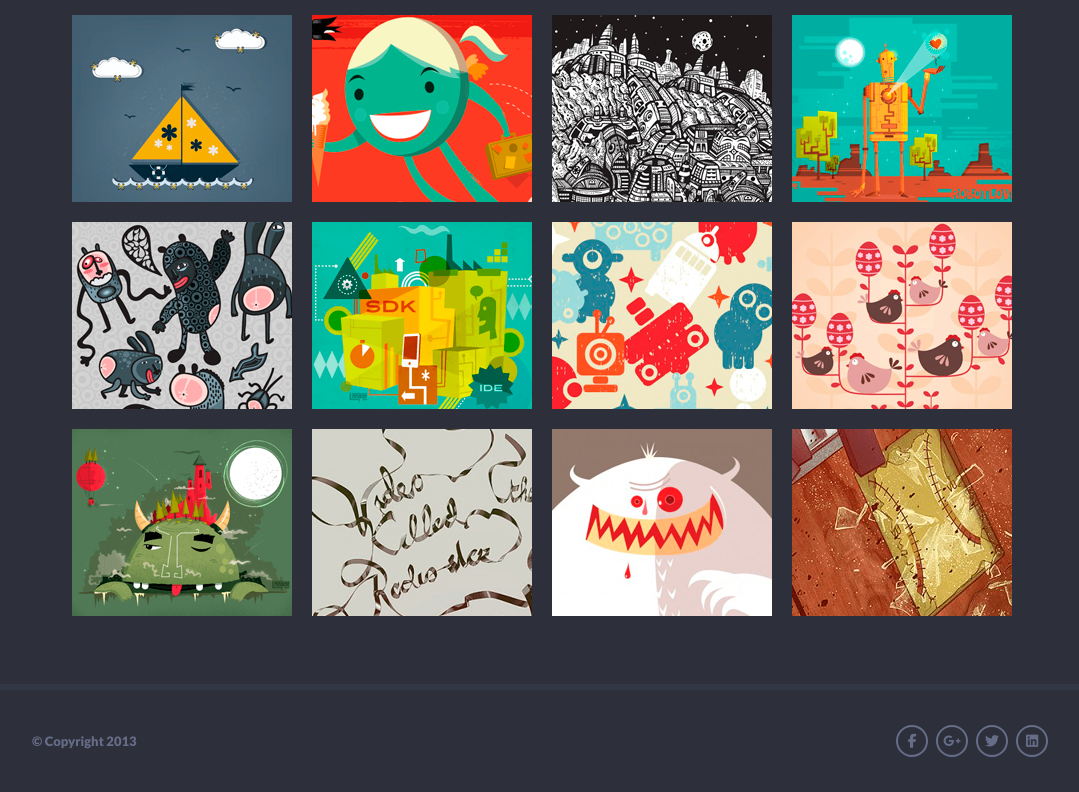
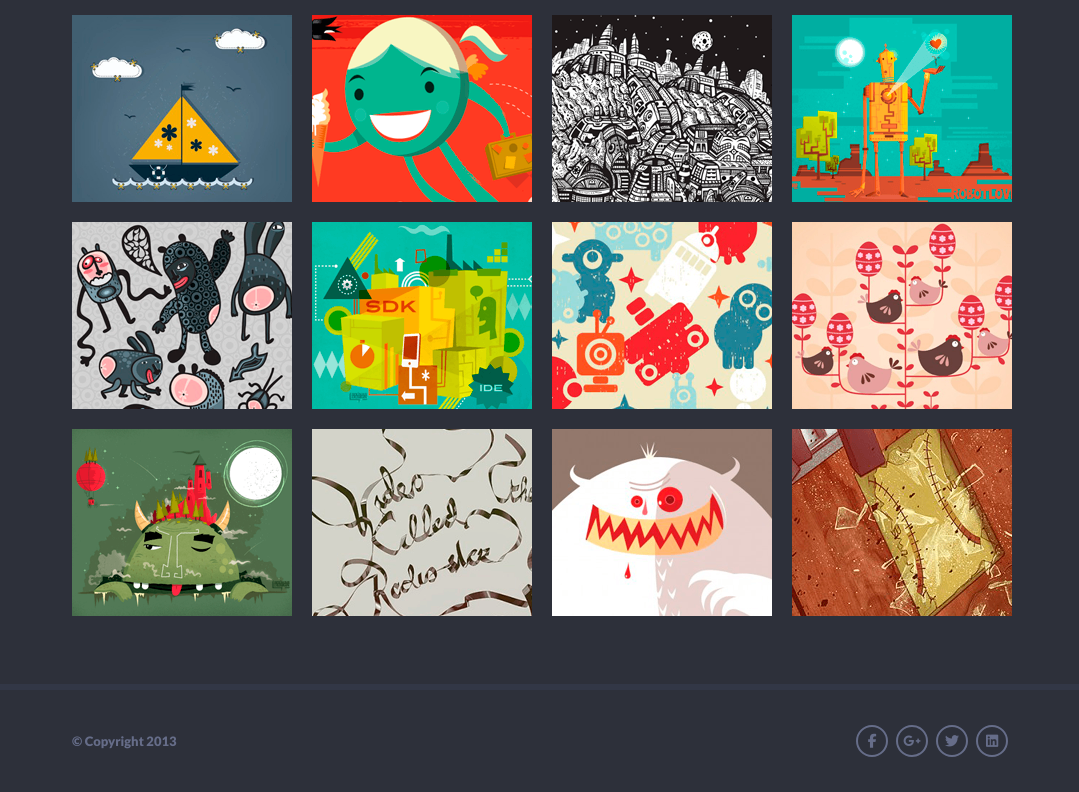
Before and after one commit to hauteballe/singolo, a plain HTML site: page index.html in a window 1280 px wide. Shown: the part 1374-2166 px from the top of the page, without its empty margins (98-1177 px from the left). Drawn offline with Linux system fonts and the light colour scheme.

Commit message:
fix: implement correct footer positioning

```diff
--- a/index.html
+++ b/index.html
@@ -126,7 +126,8 @@
             </section>
         </main>
         <footer>
-            <div class="footer-content wrapper">
+            <div class="wrapper">
+                <div class="footer-content">
                     <div class="copyright">
                         <p>© Copyright 2013</p>
                     </div>
@@ -137,6 +138,7 @@
                         <a href="#"><i class="fab fa-linkedin"></i></a>
                     </div>
                 </div>
+            </div>
         </footer>
 </body>
 </html>
--- a/style.css
+++ b/style.css
@@ -192,7 +192,6 @@ nav a:hover {
 
 footer {
   background-color: #2d303a;
-  padding: 0 40px;
   color: #666d89;
 }
 
```
Lines whose indentation alone changed are shown as unchanged.
